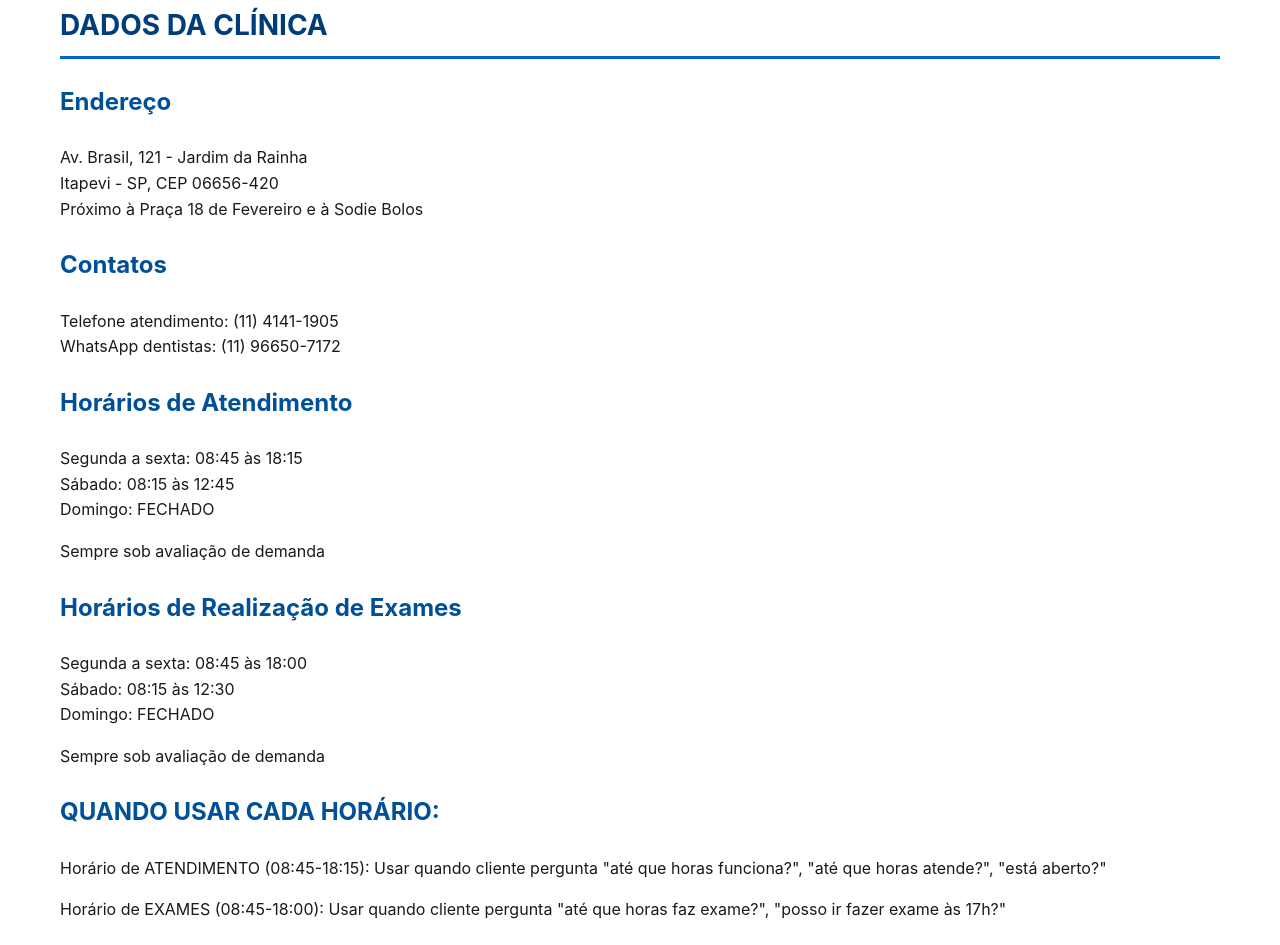
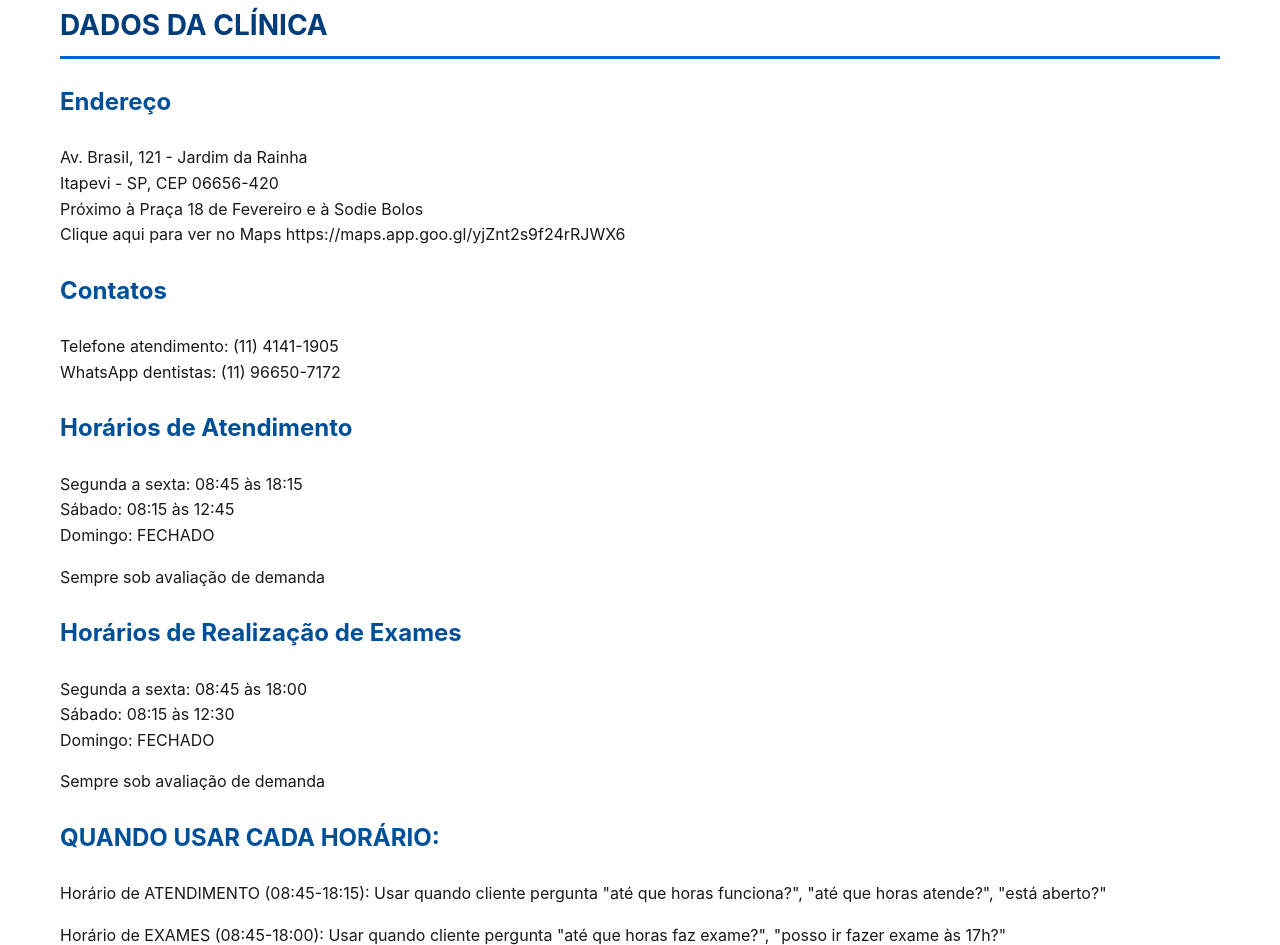
Before and after one commit to soucaioia-stack/iaix, a plain HTML site: page index.html in a window 1280 px wide. Shown: the part 4666-5611 px from the top of the page. Drawn offline with Linux system fonts and the light colour scheme.

Commit message:
Update index.html

```diff
--- a/index.html
+++ b/index.html
@@ -389,7 +389,8 @@
 <h3>Endereço</h3>
 <p>Av. Brasil, 121 - Jardim da Rainha<br>
 Itapevi - SP, CEP 06656-420<br>
-Próximo à Praça 18 de Fevereiro e à Sodie Bolos</p>
+Próximo à Praça 18 de Fevereiro e à Sodie Bolos<br>
+Clique aqui para ver no Maps https://maps.app.goo.gl/yjZnt2s9f24rRJWX6</p>
 
 <h3>Contatos</h3>
 <p>Telefone atendimento: (11) 4141-1905<br>
```
